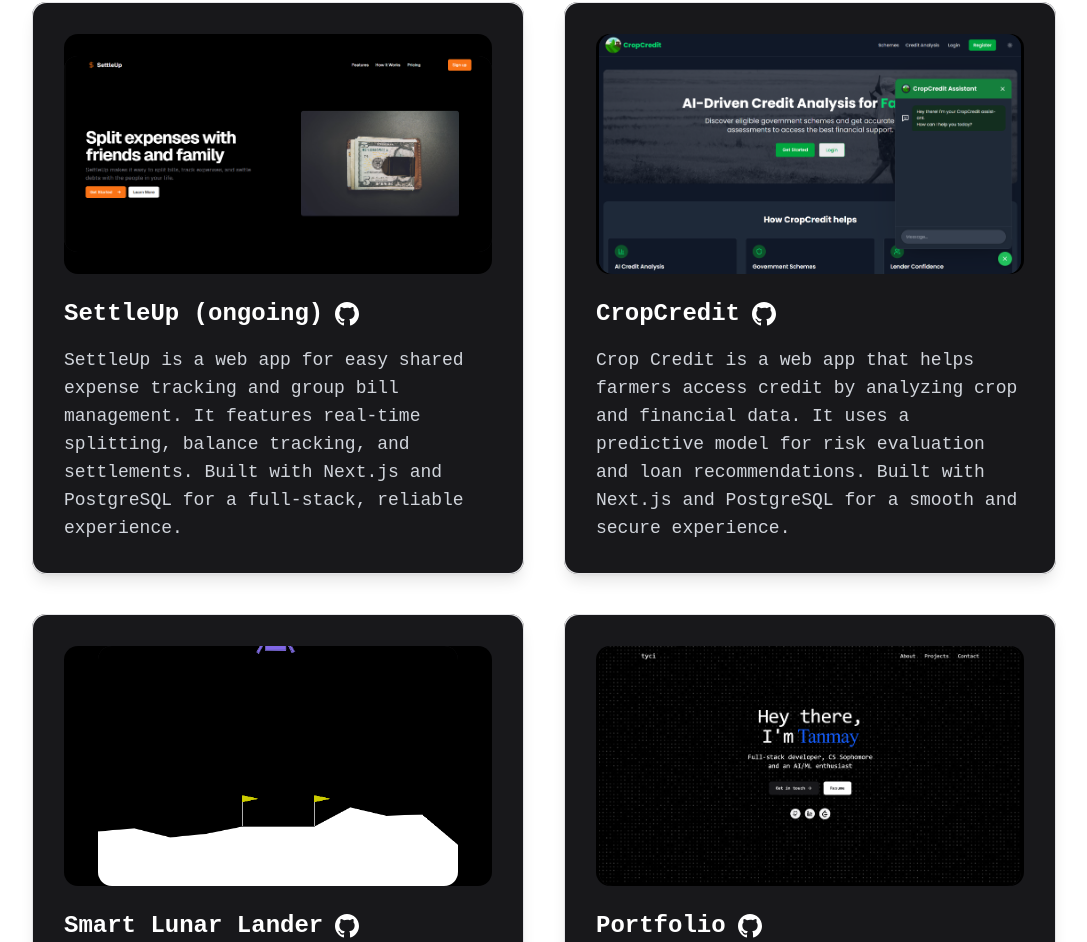
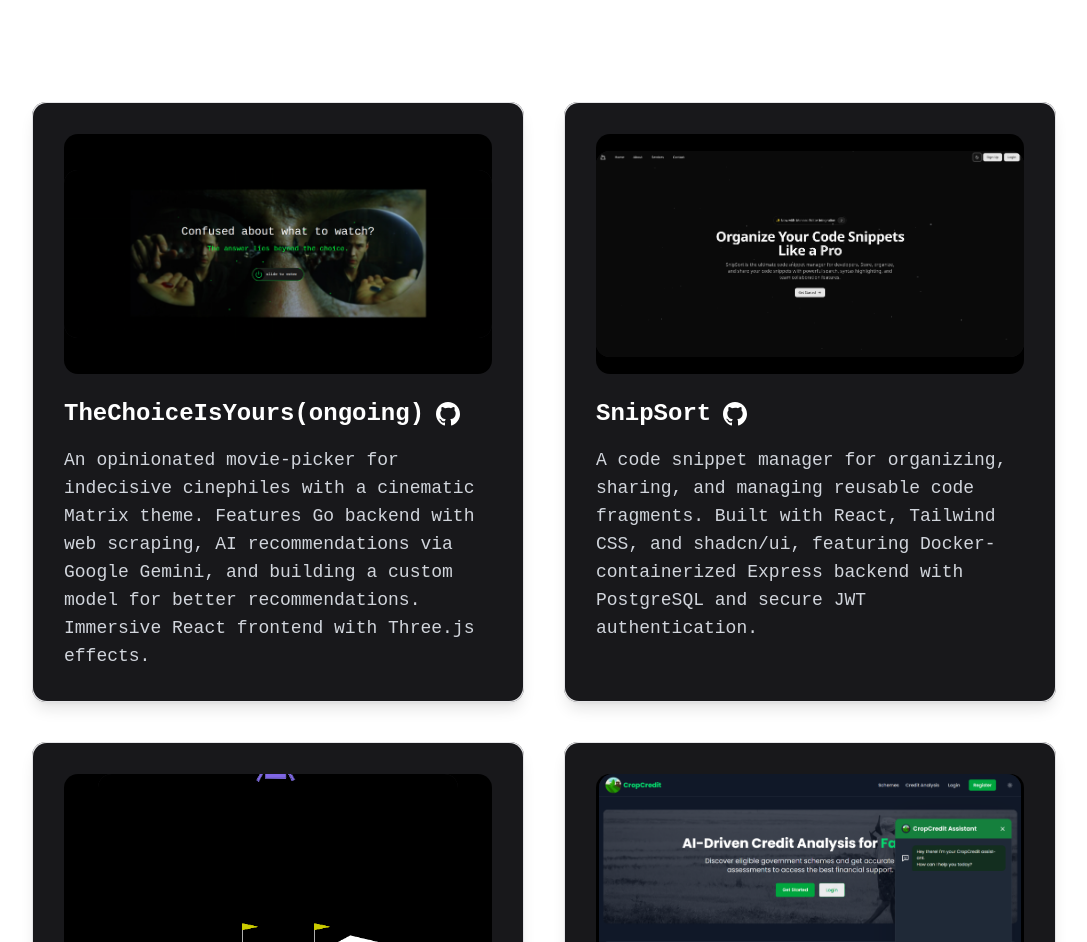
Before and after one commit to tanmayc43/portfolio, a React (Vite) app in the folder client/: page / in a window 1280 px wide. Shown: the part 1858-2800 px from the top of the page, without its empty margins (96-1183 px from the left). Built offline with nearby package versions, Linux system fonts and the light colour scheme.

Commit message:
updated projects

```diff
--- a/client/src/components/Hero.jsx
+++ b/client/src/components/Hero.jsx
@@ -4,8 +4,8 @@
 
 export default function Hero() {
   return (
-    <section className="relative w-full pt-20 md:pt-32 lg:pt-40 xl:pt-36 min-h-[60vh] md:min-h-[80vh] mb-4 md:mb-15">
-      <div className="container mx-auto px-4 md:px-8">
+    <section className="relative w-full min-h-screen flex items-center justify-center pt-16">
+      <div className="container mx-auto px-4 md:px-8 -mt-28 md:-mt-32">
         <div className="flex flex-col items-center justify-center">
           <div className="w-full max-w-2xl space-y-6 text-center">
             <h1 className="text-5xl md:text-6xl lg:text-7xl font-bold tracking-tight">
@@ -22,7 +22,7 @@
             </h1>
 
             <p className="text-xl md:text-2xl font-light text-white max-w-[600px] mx-auto">
-              Full-stack developer, CS Sophomore <br /> and an AI/ML enthusiast
+              Full-stack developer, CS junior, <br /> and AI/ML enthusiast
             </p>
 
             <div className="flex flex-wrap gap-4 pt-4 justify-center">
@@ -119,7 +119,7 @@
                 <svg role="img" viewBox="0 0 24 24" xmlns="http://www.w3.org/2000/svg" id="Leetcode--Streamline-Simple-Icons" height="24" width="24">
 
   <title>LeetCode</title>
-  <path d="M13.483 0a1.374 1.374 0 0 0 -0.961 0.438L7.116 6.226l-3.854 4.126a5.266 5.266 0 0 0 -1.209 2.104 5.35 5.35 0 0 0 -0.125 0.513 5.527 5.527 0 0 0 0.062 2.362 5.83 5.83 0 0 0 0.349 1.017 5.938 5.938 0 0 0 1.271 1.818l4.277 4.193 0.039 0.038c2.248 2.165 5.852 2.133 8.063 -0.074l2.396 -2.392c0.54 -0.54 0.54 -1.414 0.003 -1.955a1.378 1.378 0 0 0 -1.951 -0.003l-2.396 2.392a3.021 3.021 0 0 1 -4.205 0.038l-0.02 -0.019 -4.276 -4.193c-0.652 -0.64 -0.972 -1.469 -0.948 -2.263a2.68 2.68 0 0 1 0.066 -0.523 2.545 2.545 0 0 1 0.619 -1.164L9.13 8.114c1.058 -1.134 3.204 -1.27 4.43 -0.278l3.501 2.831c0.593 0.48 1.461 0.387 1.94 -0.207a1.384 1.384 0 0 0 -0.207 -1.943l-3.5 -2.831c-0.8 -0.647 -1.766 -1.045 -2.774 -1.202l2.015 -2.158A1.384 1.384 0 0 0 13.483 0zm-2.866 12.815a1.38 1.38 0 0 0 -1.38 1.382 1.38 1.38 0 0 0 1.38 1.382H20.79a1.38 1.38 0 0 0 1.38 -1.382 1.38 1.38 0 0 0 -1.38 -1.382z" fill="#000000" stroke-width="1"></path>
+  <path d="M13.483 0a1.374 1.374 0 0 0 -0.961 0.438L7.116 6.226l-3.854 4.126a5.266 5.266 0 0 0 -1.209 2.104 5.35 5.35 0 0 0 -0.125 0.513 5.527 5.527 0 0 0 0.062 2.362 5.83 5.83 0 0 0 0.349 1.017 5.938 5.938 0 0 0 1.271 1.818l4.277 4.193 0.039 0.038c2.248 2.165 5.852 2.133 8.063 -0.074l2.396 -2.392c0.54 -0.54 0.54 -1.414 0.003 -1.955a1.378 1.378 0 0 0 -1.951 -0.003l-2.396 2.392a3.021 3.021 0 0 1 -4.205 0.038l-0.02 -0.019 -4.276 -4.193c-0.652 -0.64 -0.972 -1.469 -0.948 -2.263a2.68 2.68 0 0 1 0.066 -0.523 2.545 2.545 0 0 1 0.619 -1.164L9.13 8.114c1.058 -1.134 3.204 -1.27 4.43 -0.278l3.501 2.831c0.593 0.48 1.461 0.387 1.94 -0.207a1.384 1.384 0 0 0 -0.207 -1.943l-3.5 -2.831c-0.8 -0.647 -1.766 -1.045 -2.774 -1.202l2.015 -2.158A1.384 1.384 0 0 0 13.483 0zm-2.866 12.815a1.38 1.38 0 0 0 -1.38 1.382 1.38 1.38 0 0 0 1.38 1.382H20.79a1.38 1.38 0 0 0 1.38 -1.382 1.38 1.38 0 0 0 -1.38 -1.382z" fill="#000000" strokeWidth="1"></path>
 </svg>
               </a>
             </div>
--- a/client/src/components/Projects.jsx
+++ b/client/src/components/Projects.jsx
@@ -4,21 +4,21 @@
 import { MagicCard } from "./magicui/magic-card";
 import cropcreditImg from "../assets/crop-credit.png";
 import lunarlanderImg from "../assets/lunar-lander.gif";
-import portfolioImg from "../assets/portfolio.png";
-import settleupImg from "../assets/settle-up.png";
+import snipsortImg from "../assets/snipsort.png";
+import tciyImg from "../assets/tciy.png";
 
 const projects = [
   {
-    title: "SettleUp (ongoing)",
-    description: "SettleUp is a web app for easy shared expense tracking and group bill management. It features real-time splitting, balance tracking, and settlements. Built with Next.js and PostgreSQL for a full-stack, reliable experience.",
-    image: settleupImg,
-    github: "https://github.com/tanmayc43/settle-up",
+    title: "TheChoiceIsYours(ongoing)",
+    description: "An opinionated movie-picker for indecisive cinephiles with a cinematic Matrix theme. Features Go backend with web scraping, AI recommendations via Google Gemini, and building a custom model for better recommendations. Immersive React frontend with Three.js effects.",
+    image: tciyImg,
+    github: "https://github.com/tanmayc43/thechoiceisyours",
   },
   {
-    title: "CropCredit",
-    description: "Crop Credit is a web app that helps farmers access credit by analyzing crop and financial data. It uses a predictive model for risk evaluation and loan recommendations. Built with Next.js and PostgreSQL for a smooth and secure experience.",
-    image: cropcreditImg,
-    github: "https://github.com/VemorPhose/CropCredit",
+    title: "SnipSort",
+    description: "A code snippet manager for organizing, sharing, and managing reusable code fragments. Built with React, Tailwind CSS, and shadcn/ui, featuring Docker-containerized Express backend with PostgreSQL and secure JWT authentication.",
+    image: snipsortImg,
+    github: "https://github.com/tanmayc43/snipsort",
   },
   {
     title: "Smart Lunar Lander",
@@ -27,11 +27,11 @@
     github: "https://github.com/tanmayc43/lunar-lander",
   },
   {
-    title: "Portfolio",
-    description: "A responsive portfolio website showcasing projects and skills, built with React and styled using Tailwind CSS v4 for a modern, clean design.",
-    image: portfolioImg,
-    github: "https://github.com/tanmayc43/portfolio",
-  },
+    title: "CropCredit",
+    description: "Crop Credit is a web app that helps farmers access credit by analyzing crop and financial data. It uses a predictive model for risk evaluation and loan recommendations. Built with Next.js and PostgreSQL for a smooth and secure experience.",
+    image: cropcreditImg,
+    github: "https://github.com/VemorPhose/CropCredit",
+  }
 ];
 
 export default function Projects() {
```
Also changed, not shown: client/src/assets/snipsort.png (added), client/src/assets/tciy.png (added).
